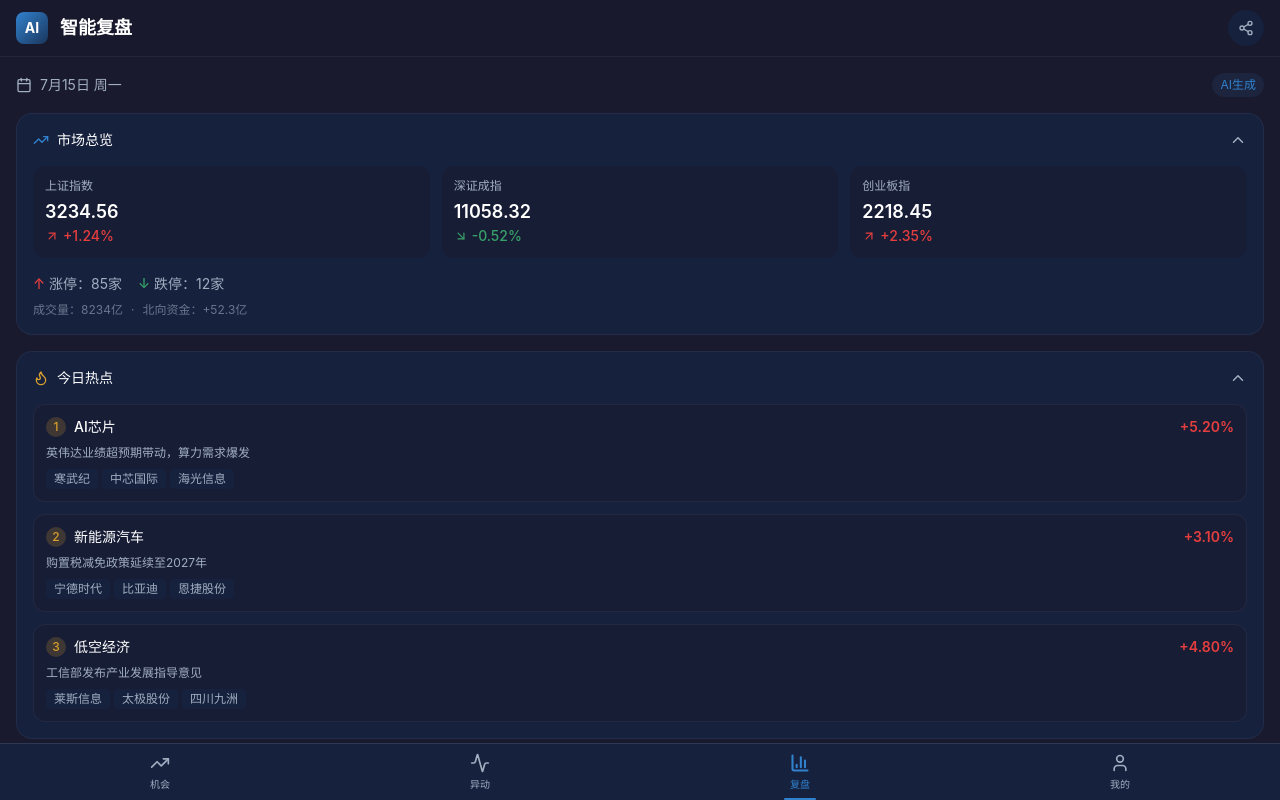
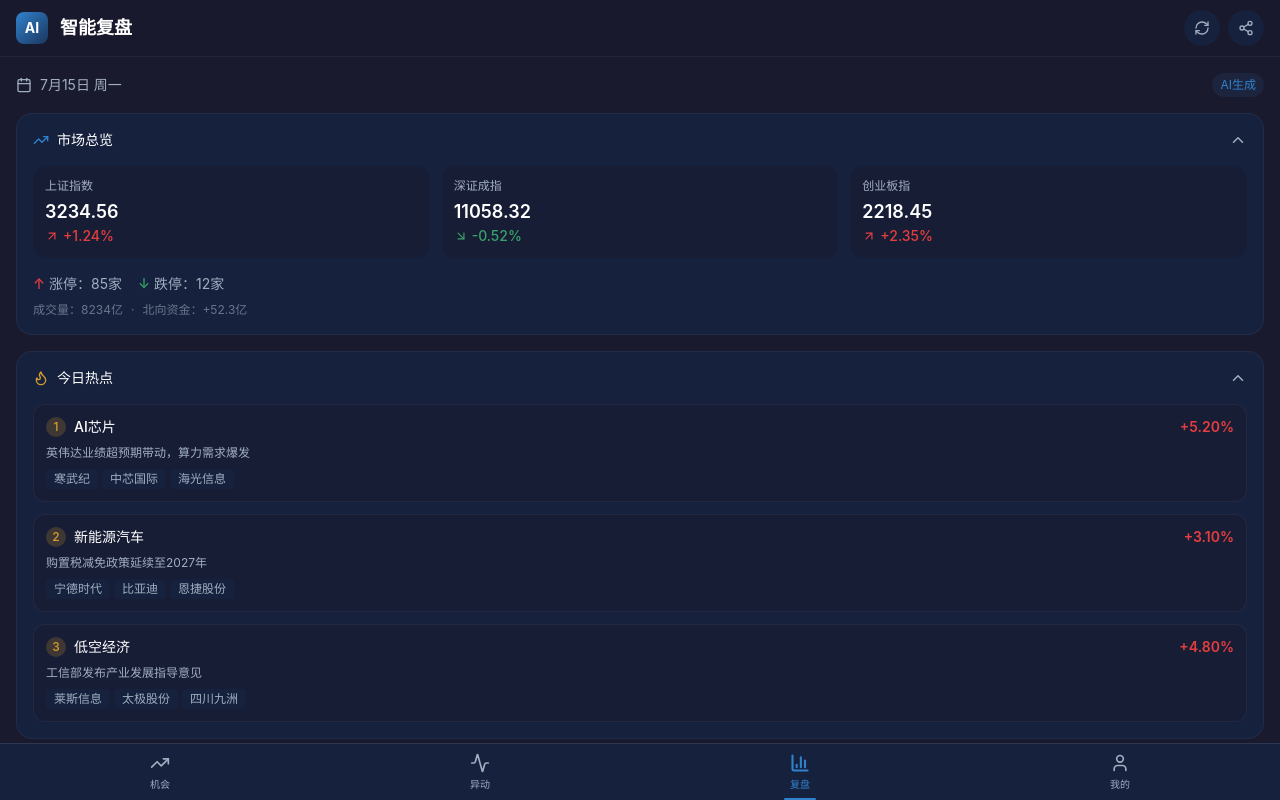
Before and after one commit to pandazozo/finance-ai-assistant, a React (Vite) app: page / in a window 1280 px wide. Both pictures are taken after a click on the button "复盘". Built offline with nearby package versions, Linux system fonts and the light colour scheme; no server answers.

Commit message:
feat: 为ReviewPage添加刷新功能，保持与其他页面一致

```diff
--- a/src/pages/ReviewPage.tsx
+++ b/src/pages/ReviewPage.tsx
@@ -1,5 +1,5 @@
 import { useState, useEffect } from 'react';
-import { Calendar, Share2 } from 'lucide-react';
+import { Calendar, Share2, RefreshCw } from 'lucide-react';
 import { dataService } from '@/services/dataService';
 import { ReviewReport } from '@/services/mockData';
 import Header from '@/components/layout/Header';
@@ -8,13 +8,21 @@ import ReviewReportComponent from '@/components/review/ReviewReportComponent';
 export default function ReviewPage() {
   const [report, setReport] = useState<ReviewReport | null>(null);
   const [loading, setLoading] = useState(true);
+  const [refreshing, setRefreshing] = useState(false);
 
-  useEffect(() => {
   const fetchReport = async () => {
     const data = await dataService.getReviewReport();
     setReport(data);
     setLoading(false);
   };
+
+  const handleRefresh = async () => {
+    setRefreshing(true);
+    await fetchReport();
+    setTimeout(() => setRefreshing(false), 500);
+  };
+
+  useEffect(() => {
     fetchReport();
   }, []);
 
@@ -42,12 +50,22 @@ export default function ReviewPage() {
         title="智能复盘"
         showSearch={false}
         rightElement={
+          <div className="flex items-center gap-2">
+            <button
+              onClick={handleRefresh}
+              className={`w-9 h-9 rounded-full bg-bg-card flex items-center justify-center active:bg-white/10 transition-colors ${
+                refreshing ? 'animate-spin' : ''
+              }`}
+            >
+              <RefreshCw size={16} className="text-text-secondary" />
+            </button>
             <button
               onClick={handleShare}
               className="w-9 h-9 rounded-full bg-bg-card flex items-center justify-center active:bg-white/10"
             >
               <Share2 size={16} className="text-text-secondary" />
             </button>
+          </div>
         }
       />
 
```
Lines whose indentation alone changed are shown as unchanged.
